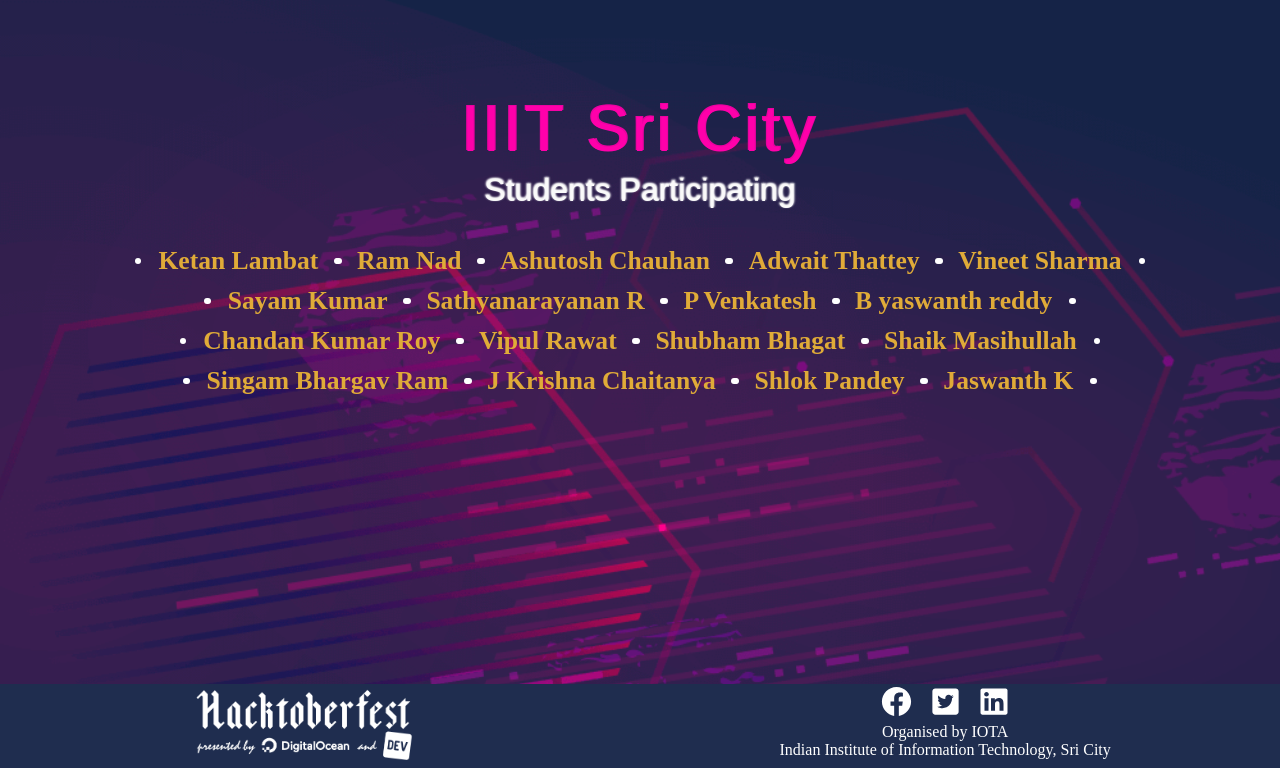
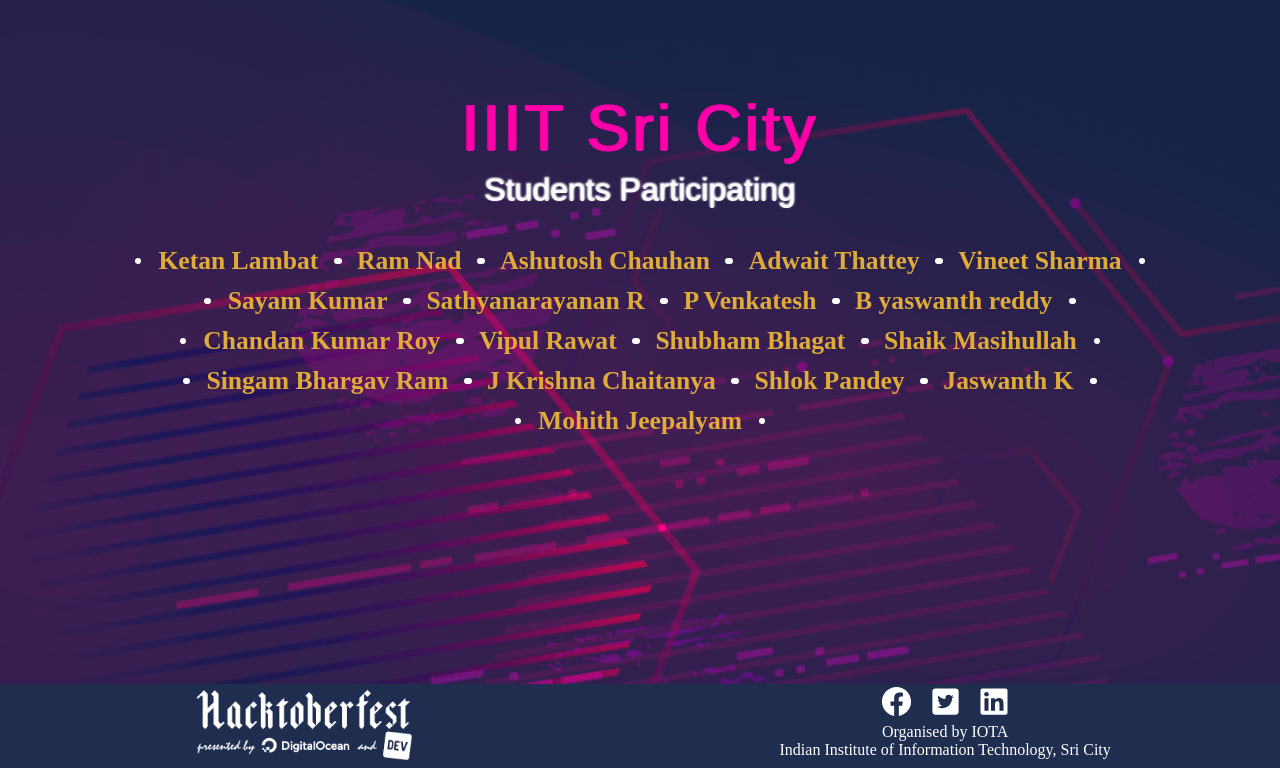
Before and after one commit to Project-Club-IIITS/hacktoberfest2019-participants, a Jekyll site: the page index.html, which Jekyll copies as it is, in a window 1280 px wide, cut to the strip 132-900 px from the top of the page. Built offline with Jekyll 4.4.1, drawn with Linux system fonts in a browser that asks for light colours; some web fonts are replaced.

Commit message:
added Mohith Jeepalyam

```diff
--- a/index.html
+++ b/index.html
@@ -63,7 +63,7 @@
                 <li><a href="https://github.com/chaitanya531">J Krishna Chaitanya</a></li>
                 <li><a href="https://github.com/b30wulffz">Shlok Pandey</a></li>
                 <li><a href="https://github.com/JazzKriss21">Jaswanth K</a></li>
-
+                <li><a href="https://github.com/mohith-github">Mohith Jeepalyam</a></li>
             </ul>
         </div>
     </div>
```
